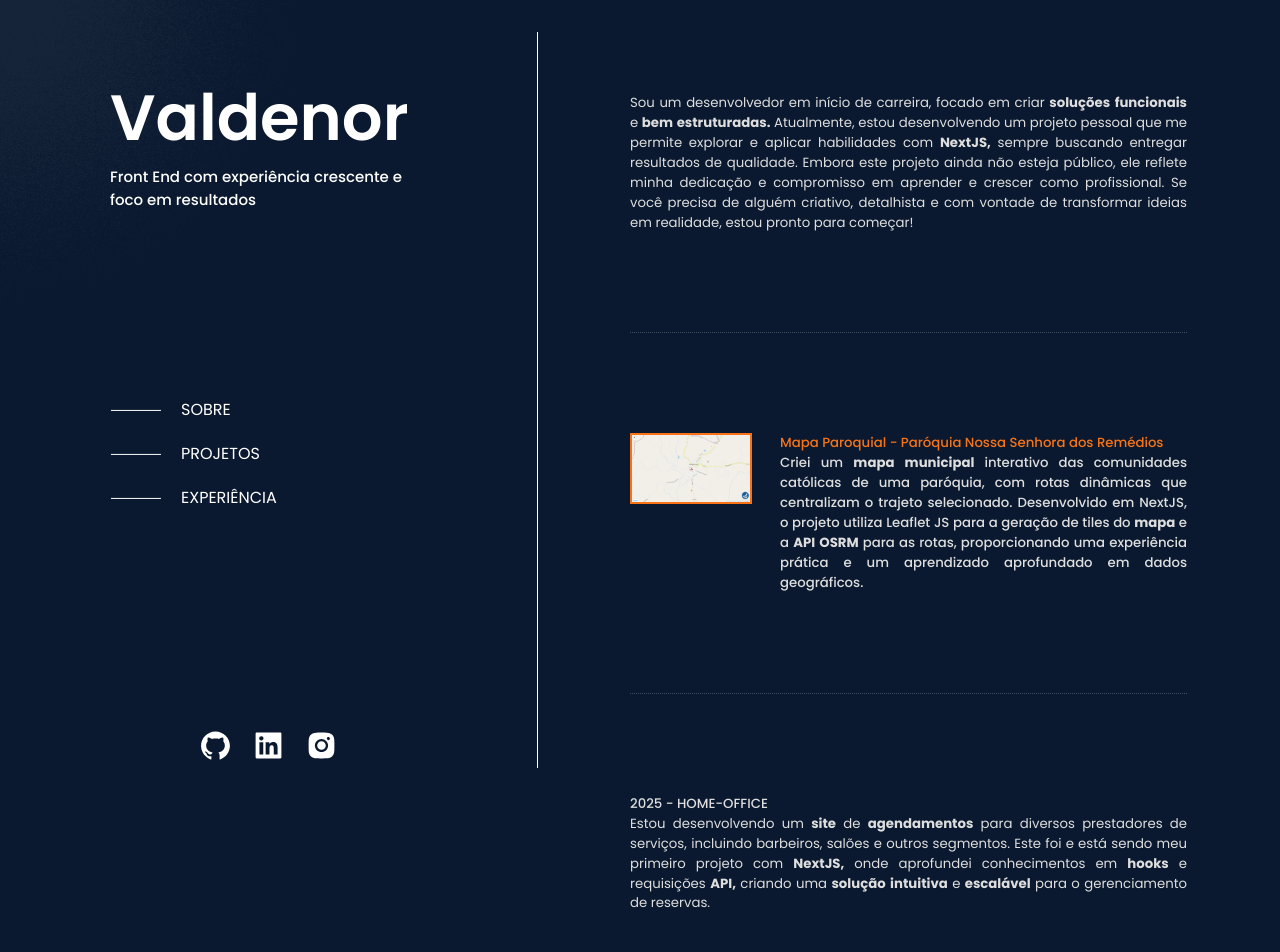
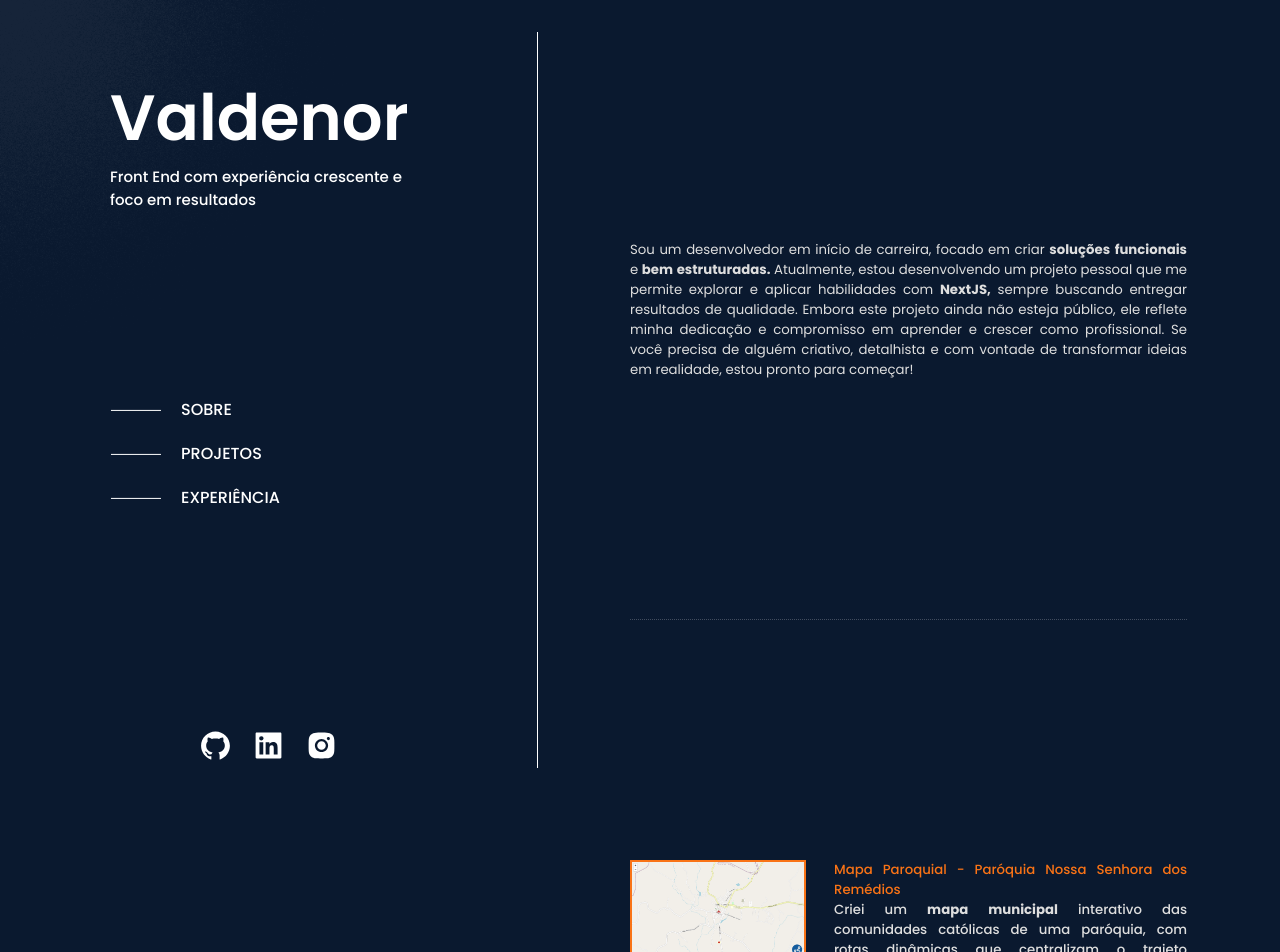
Before and after one commit to srnerdoso/meu-portifolio, a Next.js app: page / in a window 1280 px wide. Shown: the top 952 px of the page. Built offline with nearby package versions, Linux system fonts and the light colour scheme.

Commit message:
Fixed all

```diff
--- a/src/app/_components/About.tsx
+++ b/src/app/_components/About.tsx
@@ -12,12 +12,14 @@ export default function About({
 }: AboutProps) {
   return (
     <section ref={ref} id="about" className={className}>
+      <div id="about-container">
         <h2 className="sr-only">Sobre</h2>
         <Paragraph
           paragraphWords={paragraphWords}
           boldWords={boldWords}
           keyWords={keyWords}
         />
+      </div>
     </section>
   );
 }
--- a/src/app/_components/Experience.tsx
+++ b/src/app/_components/Experience.tsx
@@ -15,7 +15,7 @@ export default function Experience({
   ref,
 }: ExperienceProps) {
   return (
-    <section ref={ref} id="experience" className="flex flex-col justify-between gap-40">
+    <section ref={ref} id="experience" className="flex flex-col justify-center items-center py-[30vh] gap-40">
       <h2 className="sr-only">Experiência</h2>
       <div>
         <h3 className="uppercase font-medium">{experienceHeader}</h3>
--- a/src/app/_components/Projects.tsx
+++ b/src/app/_components/Projects.tsx
@@ -23,20 +23,21 @@ export default function Projects({
     <section
       ref={ref}
       id="projects"
-      className="flex flex-row gap-7 font-medium"
+      className="flex justify-center items-center py-[30vh] font-medium"
     >
+      <div id="projects-container" className="flex flex-row gap-7">
         <h2 className="sr-only">Projetos</h2>
         <ProjectLinkComponent
           projectChildren={
             <img
               src={`/images/projects/${projectName}.png`}
               alt={projectName}
-            className="w-44 border-[2px] border-link"
+              className="min-w-44 max-w-44 border-[2px] border-link"
             />
           }
           projectUrl={projectUrl}
         />
-      <div id="projet-1" className="max-w-[407px]">
+        <div id="projet-1">
           <ProjectLinkComponent
             projectChildren={projectTitle}
             projectUrl={projectUrl}
@@ -50,6 +51,7 @@ export default function Projects({
             />
           </p>
         </div>
+      </div>
     </section>
   );
 }
--- a/src/app/page.tsx
+++ b/src/app/page.tsx
@@ -21,7 +21,7 @@ export default function Home() {
 
   const [isVisible, setIsVisible] = useState<
     Record<"about" | "projects" | "experience", boolean>
-  >({ about: false, projects: false, experience: false });
+  >({ about: true, projects: false, experience: false });
 
   useEffect(() => {
     const observerToggle = (ref: React.RefObject<HTMLDivElement | null>) => {
@@ -49,7 +49,7 @@ export default function Home() {
       key: keyof typeof isVisible
     ) => {
       ulRef.current[index].className = isVisible?.[key]
-        ? "opacity-100"
+        ? "opacity-100 font-medium"
         : "opacity-50";
     };
 
@@ -72,7 +72,7 @@ export default function Home() {
           <nav className="relative">
             <Ul
               elementChildren={["Sobre", "Projetos", "Experiência"]}
-              className="uppercase flex flex-col gap-5"
+              className="uppercase font-medium flex flex-col gap-5"
               ulRef={ulRef}
             />
           </nav>
@@ -82,7 +82,7 @@ export default function Home() {
               <AiFillLinkedin />,
               <AiFillInstagram />,
             ]}
-            className="text-[33px] text-white"
+            className="text-[33px] text-white transition hover:text-black ease-in-out duration-75"
             href={[
               "https://github.com/srnerdoso",
               "https://www.linkedin.com/in/valdenor-filho-8b4942350/",
@@ -99,13 +99,14 @@ export default function Home() {
         <main className="ml-[537px]">
           <div
             id="container-sections"
-            className="flex flex-col gap-[100px] p-[93px] text-justify text-[0.83em]"
+            className="flex flex-col px-[93px] text-justify text-[0.83em]"
           >
             <About
               ref={aboutRef}
               paragraphWords="Sou um desenvolvedor em início de carreira, focado em criar soluções funcionais e bem estruturadas. Atualmente, estou desenvolvendo um projeto pessoal que me permite explorar e aplicar habilidades com NextJS, sempre buscando entregar resultados de qualidade. Embora este projeto ainda não esteja público, ele reflete minha dedicação e compromisso em aprender e crescer como profissional. Se você precisa de alguém criativo, detalhista e com vontade de transformar ideias em realidade, estou pronto para começar!"
               keyWords={["NextJS,"]}
               boldWords={["soluções", "funcionais", "bem", "estruturadas."]}
+              className="py-[30vh] flex justify-center items-center"
             />
 
             <Divider />
```
Also changed, not shown: public/images/svg/line-strong.svg. Lines whose indentation alone changed are shown as unchanged.
